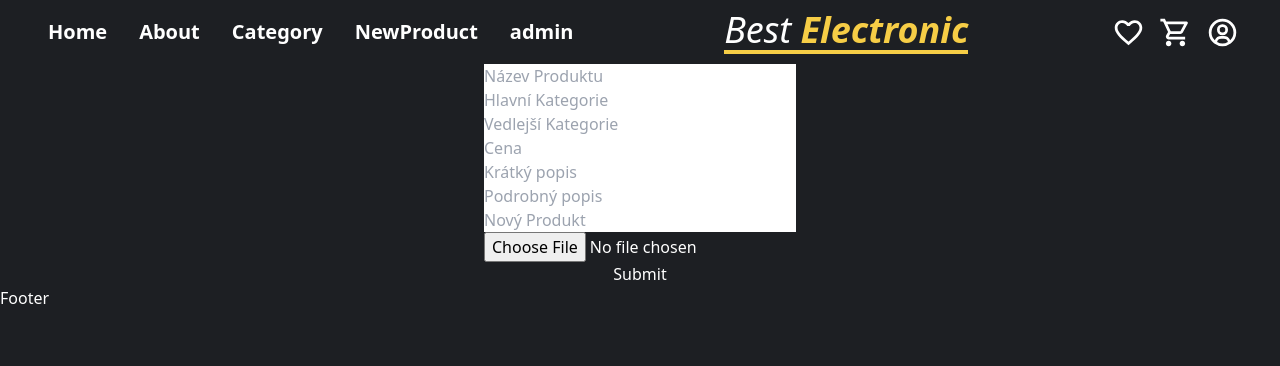
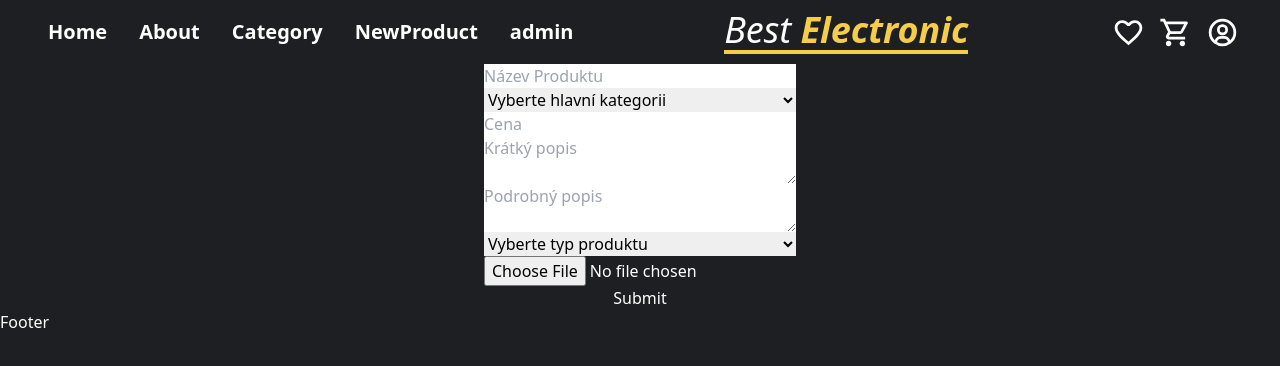
Before and after one commit to KarelStastny/react-best-electronics, a React (Create React App) app: page /newProduct in a window 1280 px wide. Shown: the top 366 px of the page. Built offline with nearby package versions, Linux system fonts and the light colour scheme.

Commit message:
Upraven soubor s kategoriemi a do databáze nahrány první produkty

```diff
--- /dev/null
+++ b/src/Back-End/Categories.js
@@ -0,0 +1,36 @@
+const Categories = [
+    {
+      id: 1,
+      title: "Noteboky",
+      subcategories: [
+        { id: 1, title: "Herní" },
+        { id: 2, title: "Pracovní" },
+      ],
+    },
+    {
+      id: 2,
+      title: "Monitory",
+      subcategories: [
+        { id: 3, title: "Herní" },
+        { id: 4, title: "Prohnuté" },
+      ],
+    },
+    {
+      id: 3,
+      title: "Příslušenství",
+      subcategories: [
+        { id: 5, title: "Klávesnice" },
+        { id: 6, title: "Myši" },
+      ],
+    },
+    {
+      id: 4,
+      title: "Komponenty",
+      subcategories: [
+        { id: 7, title: "Paměti RAM" },
+        { id: 8, title: "Procesory" },
+      ],
+    },
+  ];
+
+  export default Categories;
--- a/src/Page/NewProduct.jsx
+++ b/src/Page/NewProduct.jsx
@@ -1,16 +1,35 @@
 import React, { useState } from "react";
 import { ShopFirestore, ShopStorage } from "../Back-End/firebase/config";
+import Categories from "../Back-End/Categories"
 
 const NewProduct = () => {
   const [title, setTitle] = useState("");
   const [mainCategory, setMainCategory] = useState("");
   const [secondCategory, setSecondCategory] = useState("");
+  const [selectedCategory, setSelectedCategory] = useState(null);
   const [price, setPrice] = useState("");
   const [shortText, setShortText] = useState("");
   const [longText, setLongText] = useState("");
   const [newProduct, setNewProduct] = useState("");
   const [imageAsset, setImageAsset] = useState("");
   const [uploading, setUploading] = useState(false);
+
+
+  // Zjistit vybranou hlavní kategorii a nastavit odpovídající podkategorie
+  const handleMainCategoryChange = (e) => {
+    const selectedMainCategory = e.target.value;
+    setMainCategory(selectedMainCategory);
+
+    // Najít odpovídající objekt kategorie z dat
+    const foundCategory = Categories.find(
+      (category) => category.title === selectedMainCategory
+    );
+
+    // Nastavit vybranou kategorii a vynulovat podkategorii
+    setSelectedCategory(foundCategory);
+    setSecondCategory("");
+  };
+
 
   // ********** Upload Image
 
@@ -80,22 +99,34 @@ const NewProduct = () => {
           />
 
           {/* Hlavní Kategorie */}
-          <input
-            type="text"
-            placeholder="Hlavní Kategorie"
-            onChange={(e) => setMainCategory(e.target.value)}
+          <select
             value={mainCategory}
+            onChange={handleMainCategoryChange}
             className="text-black"
-          />
+          >
+            <option value="">Vyberte hlavní kategorii</option>
+            {Categories.map((category) => (
+              <option className="text-black" key={category.id} value={category.title}>
+                {category.title}
+              </option>
+            ))}
+          </select>
 
           {/* Vedlejší kategorie */}
-          <input
-            type="text"
-            placeholder="Vedlejší Kategorie"
-            onChange={(e) => setSecondCategory(e.target.value)}
-            value={secondCategory}
-            className="text-black"
-          />
+          {selectedCategory && (
+            <select
+              value={secondCategory}
+              onChange={(e) => setSecondCategory(e.target.value)}
+              className="text-black"
+            >
+              <option value="">Vyberte podkategorii</option>
+              {selectedCategory.subcategories.map((subcategory) => (
+                <option className="text-black" key={subcategory.id} value={subcategory.title}>
+                  {subcategory.title}
+                </option>
+              ))}
+            </select>
+          )}
 
           {/* Cena */}
           <input
@@ -107,7 +138,7 @@ const NewProduct = () => {
           />
 
           {/* Krátký text */}
-          <input
+          <textarea
             type="text"
             placeholder="Krátký popis"
             onChange={(e) => setShortText(e.target.value)}
@@ -116,7 +147,7 @@ const NewProduct = () => {
           />
 
           {/* Dlouhý text */}
-          <input
+          <textarea
             type="text"
             placeholder="Podrobný popis"
             onChange={(e) => setLongText(e.target.value)}
@@ -125,13 +156,15 @@ const NewProduct = () => {
           />
 
           {/* Nový produkt */}
-          <input
-            type="text"
-            placeholder="Nový Produkt"
+          <select
+            value={newProduct}
             onChange={(e) => setNewProduct(e.target.value)}
-            value={newProduct}
             className="text-black"
-          />
+          >
+            <option className="text-black" value="">Vyberte typ produktu</option>
+            <option className="text-black" value="true">Nový produkt</option>
+            <option className="text-black" value="false">Běžný produkt</option>
+          </select>
 
           {/* Obrázek */}
           <input type="file" name="uploadimage" onChange={uploadImage} />
```
